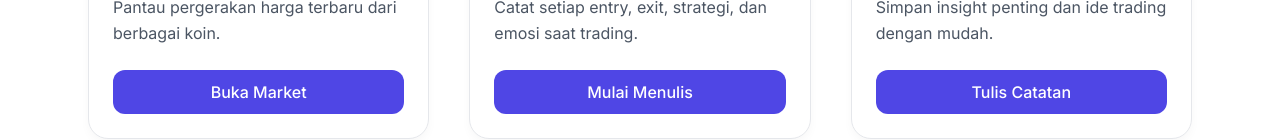
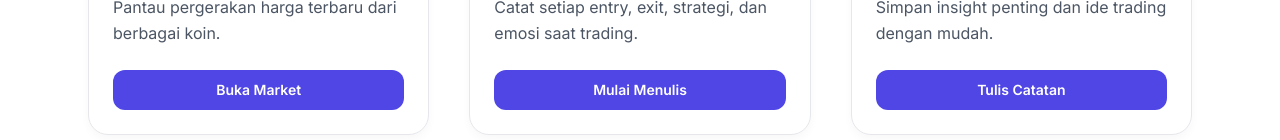
Before and after one commit to AnandaCahyaRamadan/fe-journal-crypto, a Vue app: page / in a window 1280 px wide. Shown: the part 812-952 px from the top of the page. Built offline with nearby package versions, Linux system fonts and the light colour scheme; no server answers.

Commit message:
fix bold

```diff
--- a/src/Pages/HomePage.vue
+++ b/src/Pages/HomePage.vue
@@ -94,7 +94,7 @@
       <a
         href="https://www.coingecko.com/id"
         class="w-full block text-center bg-indigo-600 hover:bg-indigo-700 text-white py-2.5 rounded-xl
-              font-medium transition"
+             text-sm transition font-semibold"
       >
         Buka Market
       </a>
@@ -121,7 +121,7 @@
         </p>
 
         <button
-          class="w-full bg-indigo-600 hover:bg-indigo-700 text-white py-2.5 rounded-xl font-medium
+          class="w-full bg-indigo-600 hover:bg-indigo-700 text-white py-2.5 rounded-xl text-sm font-semibold
                  transition">
           Mulai Menulis
         </button>
@@ -148,7 +148,7 @@
         </p>
 
         <button
-          class="w-full bg-indigo-600 hover:bg-indigo-700 text-white py-2.5 rounded-xl font-medium transition">
+          class="w-full bg-indigo-600 hover:bg-indigo-700 text-white py-2.5 rounded-xl text-sm font-semibold transition">
           Tulis Catatan
         </button>
       </div>
```
